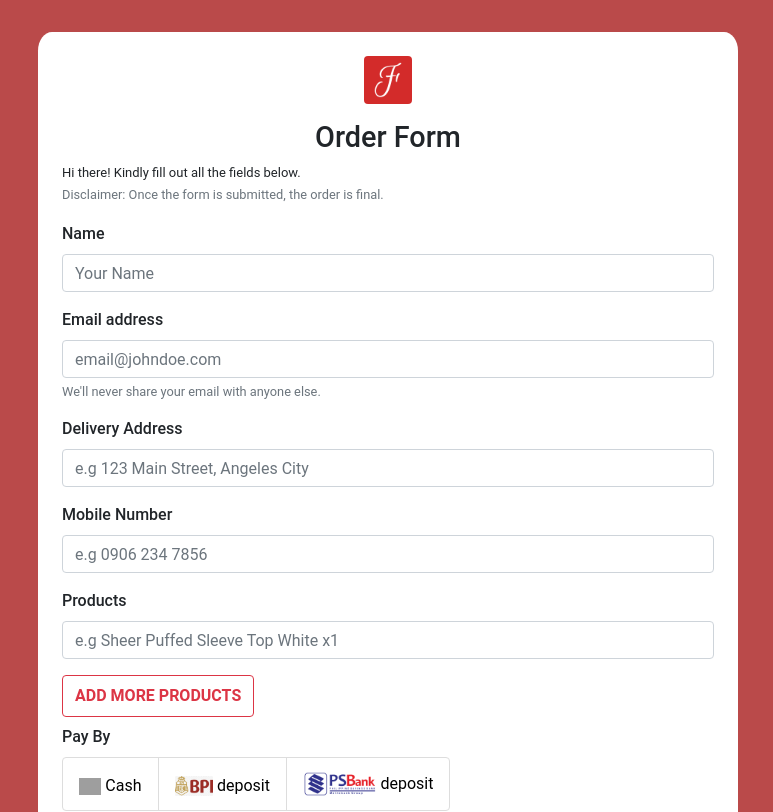
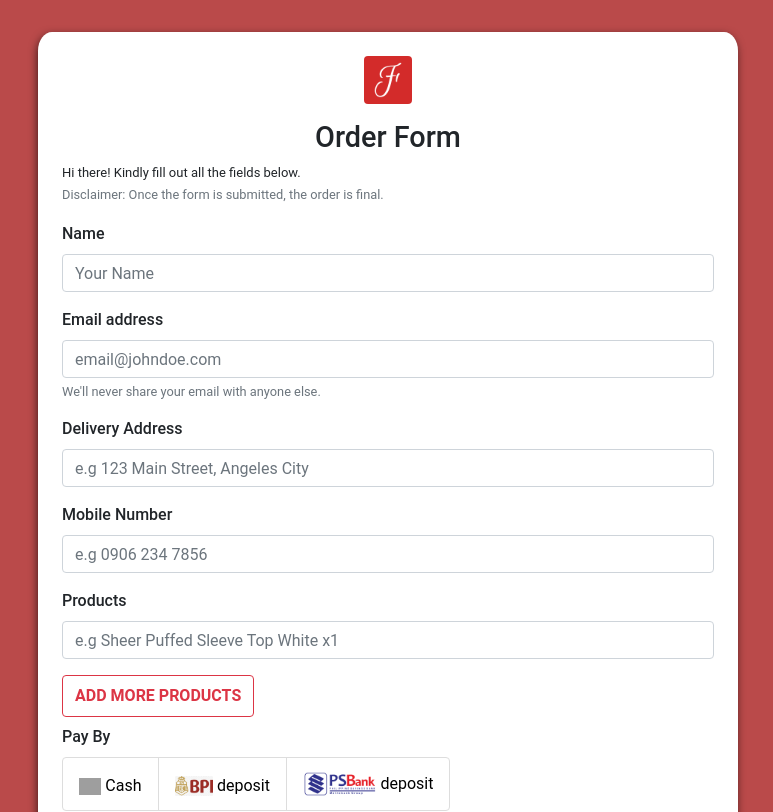
Before and after one commit to shaneenvitug/order-form, a React (Create React App) app: page / in a window 1280 px wide. Shown: the top 812 px of the page, without its empty margins (252-1025 px from the left). Built offline with nearby package versions, Linux system fonts and the light colour scheme; no server answers; grey boxes are pictures that could not be loaded.

Commit message:
box-shadow

```diff
--- a/src/index.css
+++ b/src/index.css
@@ -21,6 +21,7 @@ code {
   padding: 1.5rem;
   border-radius: 2%;
   margin-bottom: 2rem;
+  box-shadow: -1px 3px 10px -1px rgba(0, 0, 0, 0.75);
 }
 
 h1 {
```
